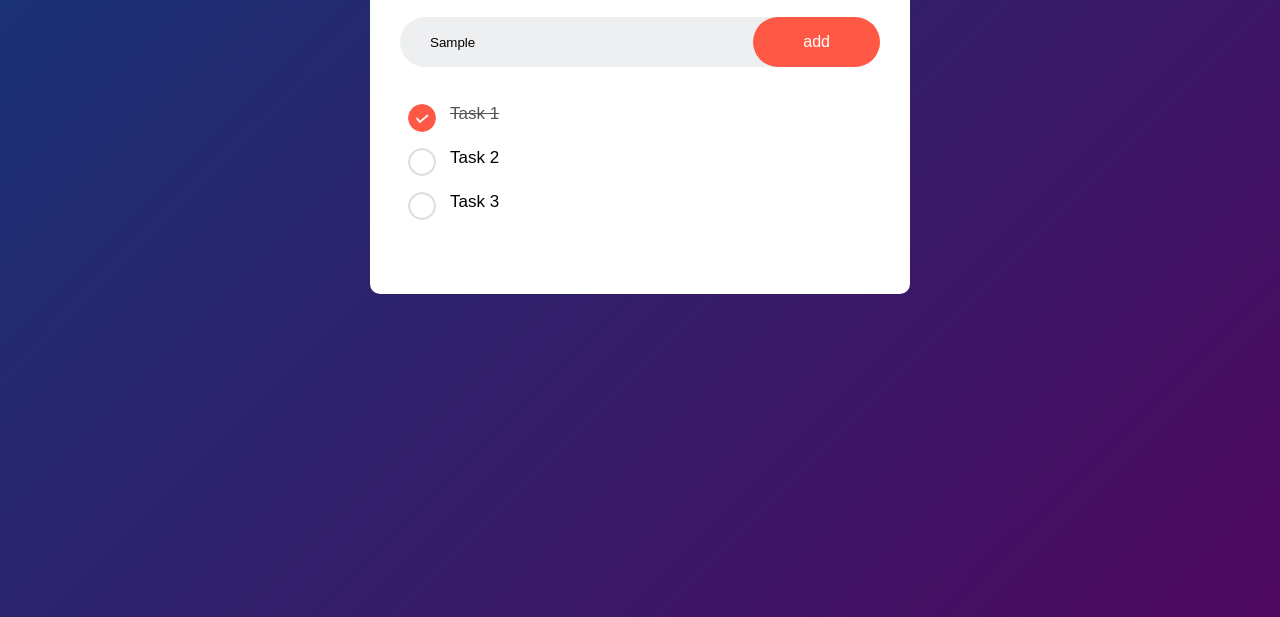
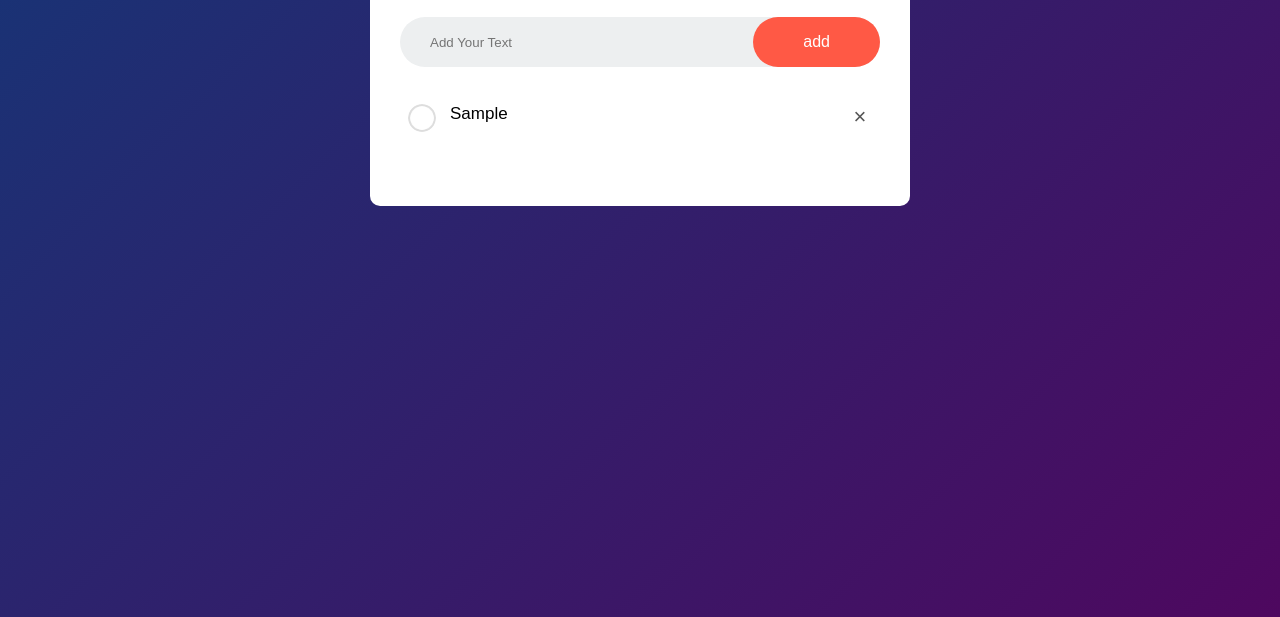
Before and after one commit to tangenttrack120/todo-app, a plain HTML site: page index.html in a window 1280 px wide. Both pictures are taken after typing "Sample" into the empty fields and a click on the button "add". Shown: the part 183-800 px from the top of the page. Drawn offline with Linux system fonts and the light colour scheme.

Commit message:
version 1

```diff
--- a/index.html
+++ b/index.html
@@ -4,21 +4,18 @@
     <meta charset="UTF-8" />
     <meta name="viewport" content="width=device-width, initial-scale=1.0" />
     <title>To-do list</title>
-    <link rel="stylesheet" href="styles.css" />
+    <link rel="stylesheet" href="./styles.css" />
+    <script src="./script.js" defer></script>
   </head>
   <body>
     <div class="container">
       <div class="todo-app">
-        <h2>To-Do List<img src="images/icon.png" alt="" /></h2>
+        <h2>To-Do List<img src="./images/icon.png" alt="" /></h2>
         <div class="row">
           <input type="text" id="input-box" placeholder="Add Your Text" />
-          <button>add</button>
+          <button onclick="addTask()">add</button>
         </div>
-        <ul id="list-container">
-          <li class="checked">Task 1</li>
-          <li>Task 2</li>
-          <li>Task 3</li>
-        </ul>
+        <ul id="list-container"></ul>
       </div>
     </div>
   </body>
--- /dev/null
+++ b/script.js
@@ -0,0 +1,39 @@
+const inputBox = document.getElementById("input-box");
+const listContainer = document.getElementById("list-container");
+
+function addTask() {
+  if (inputBox.value === "") {
+    alert("You must write something!");
+  } else {
+    let li = document.createElement("li");
+    let span = document.createElement("span");
+    li.innerHTML = inputBox.value;
+    listContainer.appendChild(li);
+    span.innerHTML = "\u00d7";
+    li.appendChild(span);
+  }
+  inputBox.value = "";
+  saveData();
+}
+
+listContainer.addEventListener(
+  "click",
+  function (e) {
+    if (e.target.tagName === "LI") {
+      e.target.classList.toggle("checked");
+      saveData();
+    } else if (e.target.tagName === "SPAN") {
+      e.target.parentElement.remove();
+      saveData();
+    }
+  },
+  false
+);
+
+function saveData() {
+  localStorage.setItem("data", listContainer.innerHTML);
+}
+function fetchData() {
+  listContainer.innerHTML = localStorage.getItem("data");
+}
+fetchData();
--- a/styles.css
+++ b/styles.css
@@ -53,6 +53,7 @@ button {
   font-size: 16px;
   color: #fff;
   border-radius: 40px;
+  cursor: pointer;
 }
 ul li {
   list-style: none;
@@ -81,3 +82,18 @@ ul li.checked {
 ul li.checked::before {
   background-image: url(images/checked.png);
 }
+ul li span {
+  position: absolute;
+  right: 0;
+  top: 5px;
+  width: 40px;
+  height: 40px;
+  font-size: 22px;
+  color: #555;
+  line-height: 40px;
+  text-align: center;
+  border-radius: 50%;
+}
+ul li span:hover {
+  background: #edeff0;
+}
```
